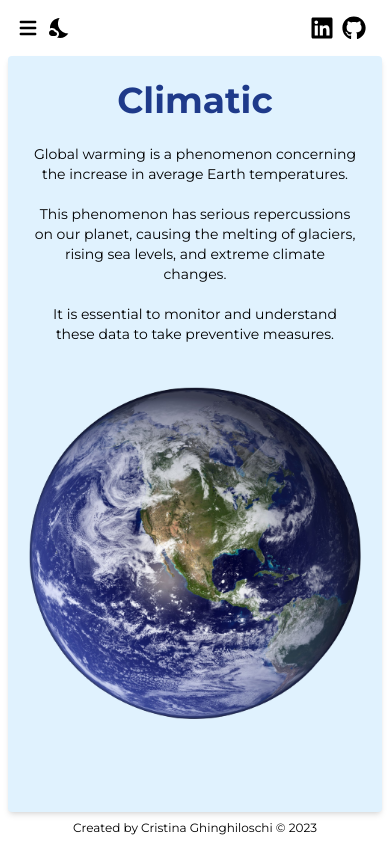
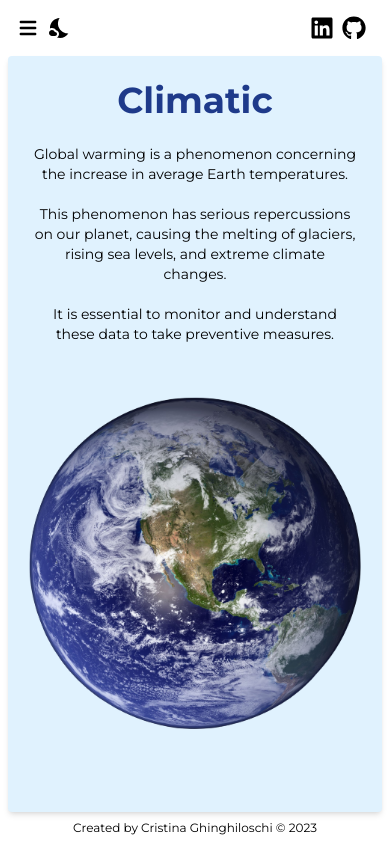
Before and after one commit to CrisGhinghi/S2I--FinalProject-GlobalWarming, a React (Vite) app: page / in a window 390 px wide. Built offline with nearby package versions, Linux system fonts and the light colour scheme.

Commit message:
Update Home.jsx

```diff
--- a/src/pages/Home.jsx
+++ b/src/pages/Home.jsx
@@ -17,7 +17,7 @@ export const Home = () => {
 
       <div className="text-center md:absolute md:right-0 md:top-1/2 md:transform md:-translate-y-1/2 md:-translate-x-[-50%] h-full">
         {/* Immagine per dispositivi mobili */}
-        <img src={worldMobile} alt="World" className="h-full w-full object-contain md:hidden mt-[-45px]" />
+        <img src={worldMobile} alt="World" className="h-full w-full object-contain md:hidden mt-[-35px]" />
 
         {/* Immagine per schermi grandi */}
         <img src={world} alt="World" className="hidden md:block h-full w-full object-contain md:object-cover md:ml-0" />
```
